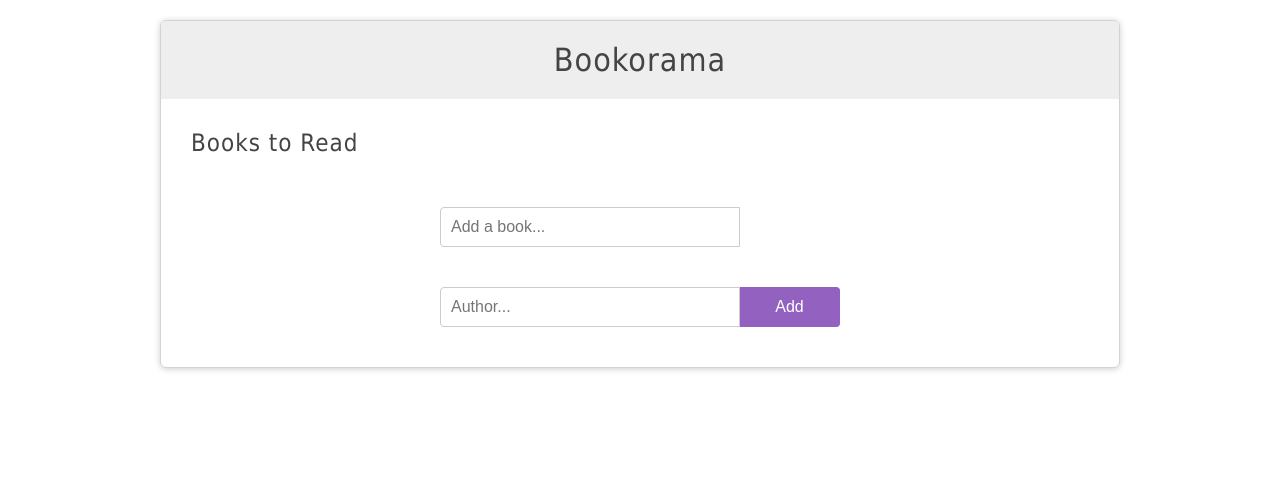
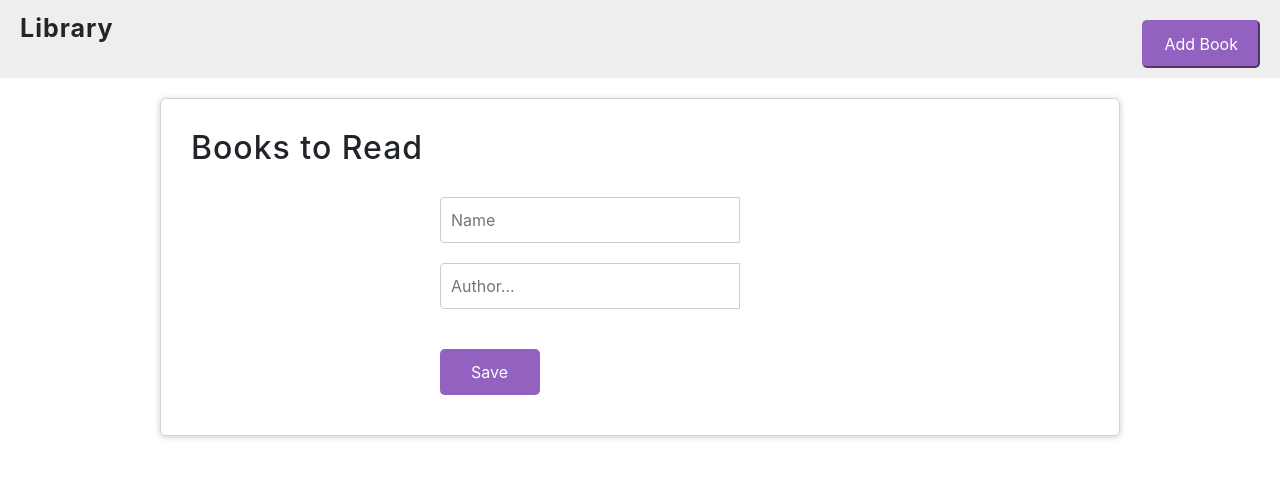
Before and after one commit to rsnazario/Library-JS, a plain HTML site: page index.html in a window 1280 px wide. Drawn offline with nearby package versions, Linux system fonts and the light colour scheme.

Commit message:
Make button to have block display

```diff
--- a/css/style.css
+++ b/css/style.css
@@ -33,6 +33,32 @@ h2 {
   margin: 10px 0;
 }
 
+.title-container {
+  display: flex;
+  justify-content: space-between;
+  background: #eee;
+  padding: 10px 0;
+}
+
+.title-text {
+  margin-left: 20px;
+  font-weight: 700;
+  font-size: 25px;
+}
+
+.title-btn {
+  margin: 10px 20px 0 0;
+}
+
+.title-btn > button {
+  background-color: #9361bf;
+  padding: 10px 20px;
+  font-size: 16px;
+  border-color: #9361bf;
+  border-radius: 5px;
+  color: white;
+}
+
 #page-banner input {
   width: 90%;
   max-width: 300px;
@@ -45,14 +71,11 @@ h2 {
   color: #444;
 }
 
-#book-list,
-#add-book,
-#tabbed-content {
+#book-list {
   margin: 30px;
 }
 
-#book-list ul,
-#tabbed-content ul {
+#book-list ul {
   list-style-type: none;
   padding: 0;
 }
@@ -87,6 +110,7 @@ h2 {
 #add-book {
   width: 400px;
   margin: 0 auto;
+  display: block;
 }
 
 #add-book input {
@@ -98,7 +122,6 @@ h2 {
   border-radius: 4px 0 0 4px;
   box-sizing: border-box;
   width: 300px;
-  float: left;
 }
 
 #add-book button {
@@ -106,18 +129,10 @@ h2 {
   background: #9361bf;
   padding: 10px 20px;
   font-size: 16px;
-  display: inline-block;
-  border-radius: 0 4px 4px 0;
+  border-radius: 5px;
   cursor: pointer;
   width: 100px;
-  float: left;
   margin: 20px 0;
   border-left: 0;
   color: white;
 }
-
-#add-book::after {
-  content: '';
-  display: block;
-  clear: both;
-}
--- a/index.html
+++ b/index.html
@@ -3,26 +3,30 @@
   <head>
     <meta charset="UTF-8">
   	<meta name="viewport" content="width=device-width, initial-scale=1.0">
-    <link href="css/style.css" rel="stylesheet" />
+		<link href="css/style.css" rel="stylesheet" />
+		<link rel="stylesheet" href="https://stackpath.bootstrapcdn.com/bootstrap/4.5.0/css/bootstrap.min.css">
     <title>Library</title>
   </head>
   <body>
+		<div class="title-container">
+			<div class="title-text">
+				<p>Library</p>
+			</div>
+			<div class="title-btn">
+				<button>Add Book</button>
+			</div>
+		</div>
   	<div id="wrapper">
-	    <header>
-	    	<div id="page-banner">
-	    		<h1 class="title">Bookorama</h1>
-	    	</div>
-	    </header>
 	    <div id="book-list">
 	    	<h2 class="title">Books to Read</h2>
 	    	<ul>
 	    	</ul>
 	    </div>
 	    <form id="add-book">
-				<input id="name" type="text" placeholder="Add a book..." />
+				<input id="name" type="text" placeholder="Name" />
 				<input id="author" type="text" placeholder="Author..." />
-				<button class="btnSubmit">Add</button>
-	    </form>
+				<button class="btnSubmit">Save</button>
+			</form>
     </div>
     <script src="js/app.js"></script>
   </body>
```
